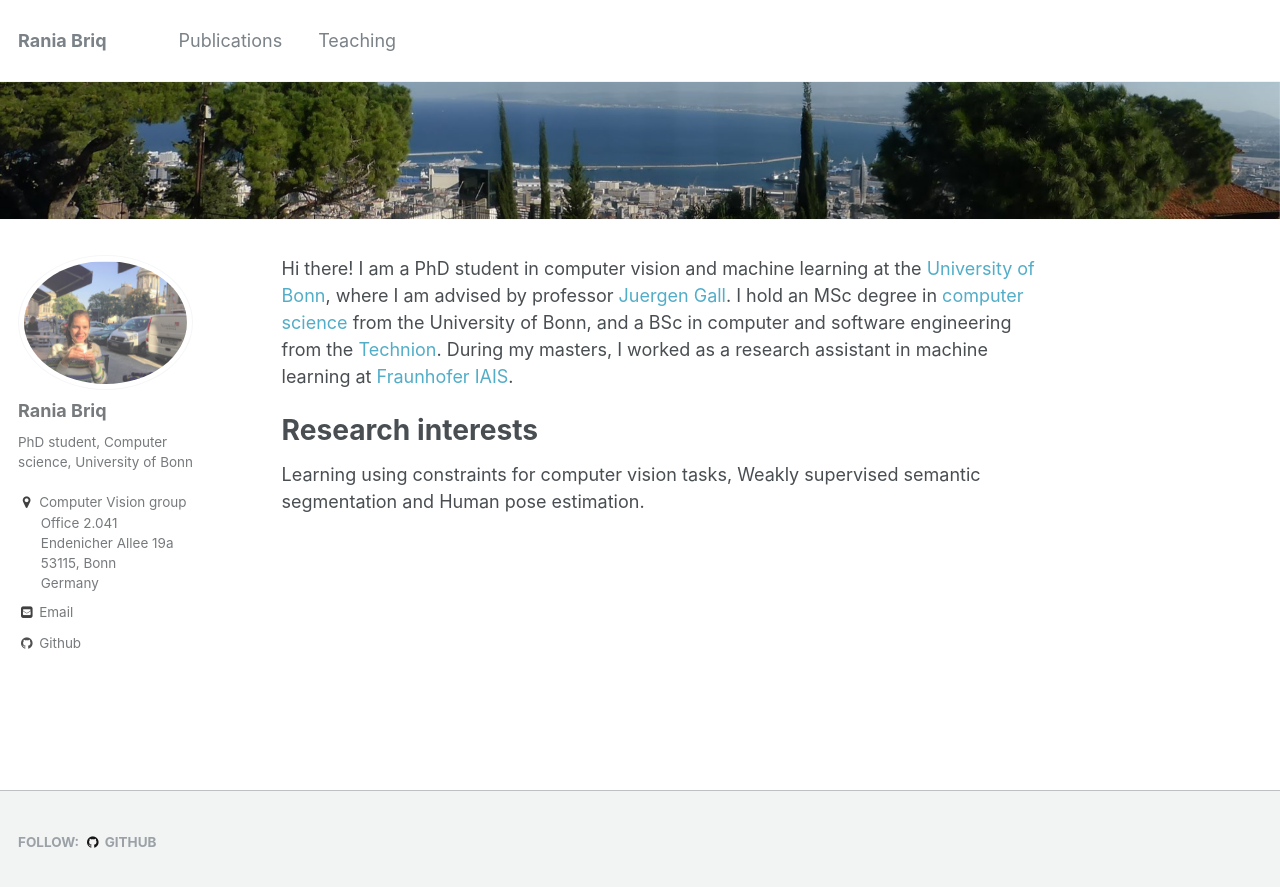
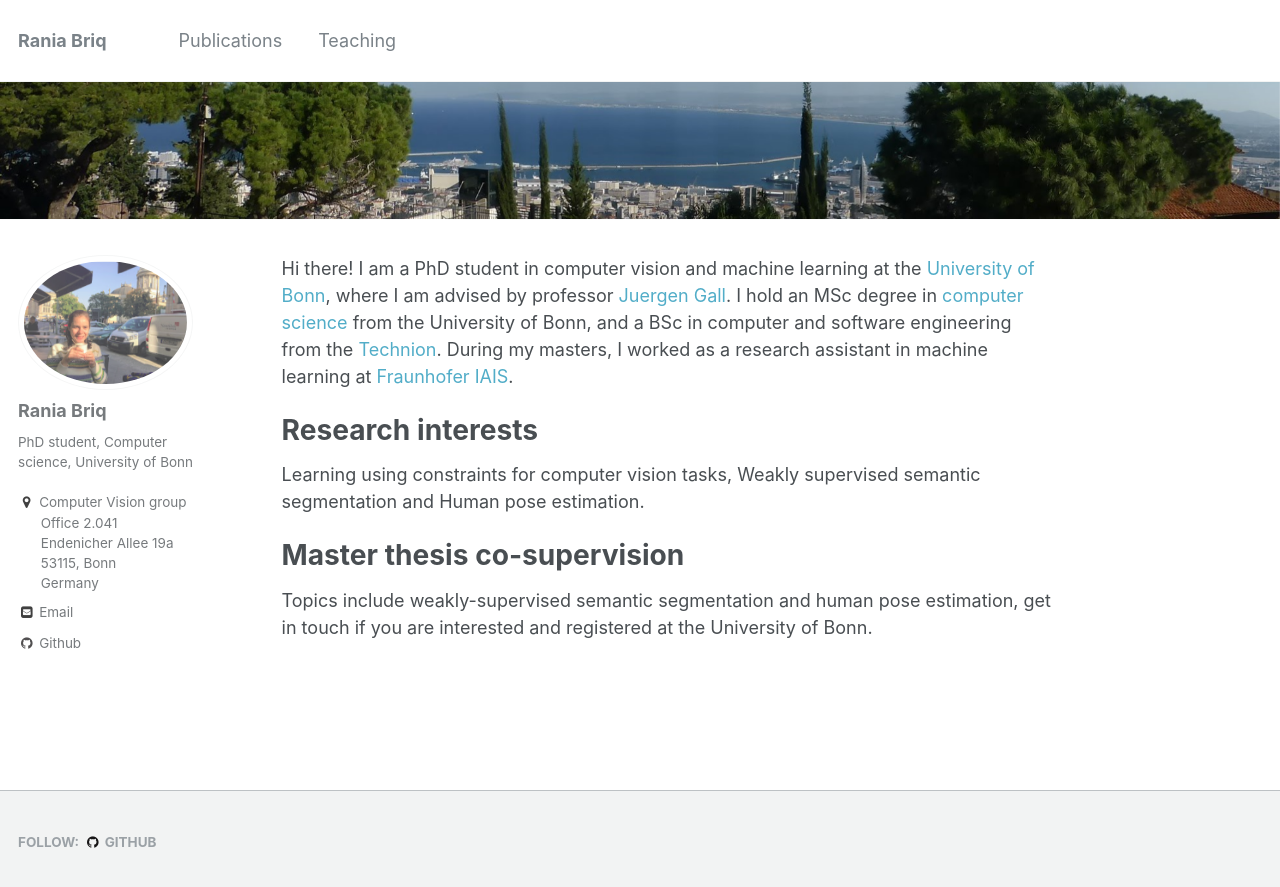
Before and after one commit to briqr/briqr.github.io, a Jekyll site: the page built from _pages/about.md, in a window 1280 px wide. Shown: the top 887 px of the page. Built offline with Jekyll 4.4.1, drawn with Linux system fonts in a browser that asks for light colours.

Commit message:
Update about.md

```diff
--- a/_pages/about.md
+++ b/_pages/about.md
@@ -21,3 +21,7 @@ During my masters, I worked as a research assistant in machine learning at [Frau
 Research interests
 ======
 Learning using constraints for computer vision tasks, Weakly supervised semantic segmentation and Human pose estimation.
+
+Master thesis co-supervision
+======
+Topics include weakly-supervised semantic segmentation and human pose estimation, get in touch if you are interested and registered at the University of Bonn.
```
